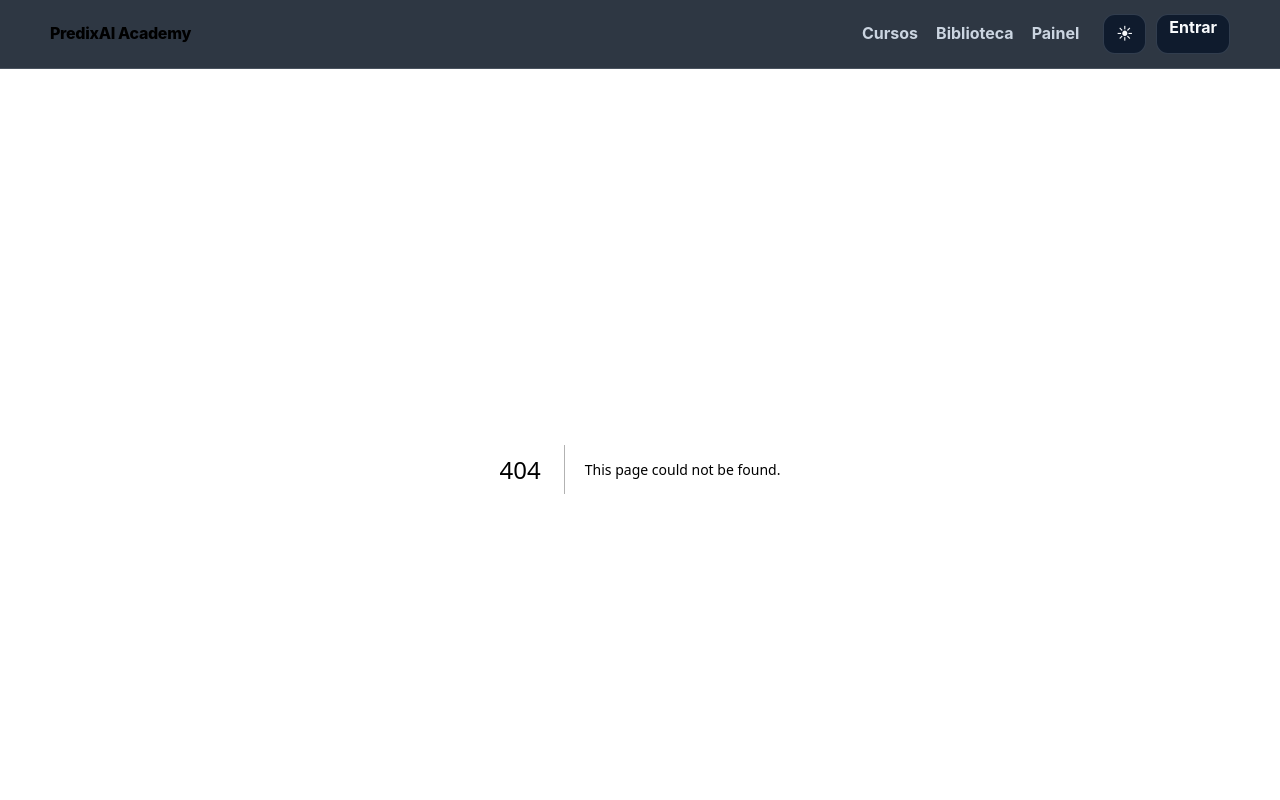
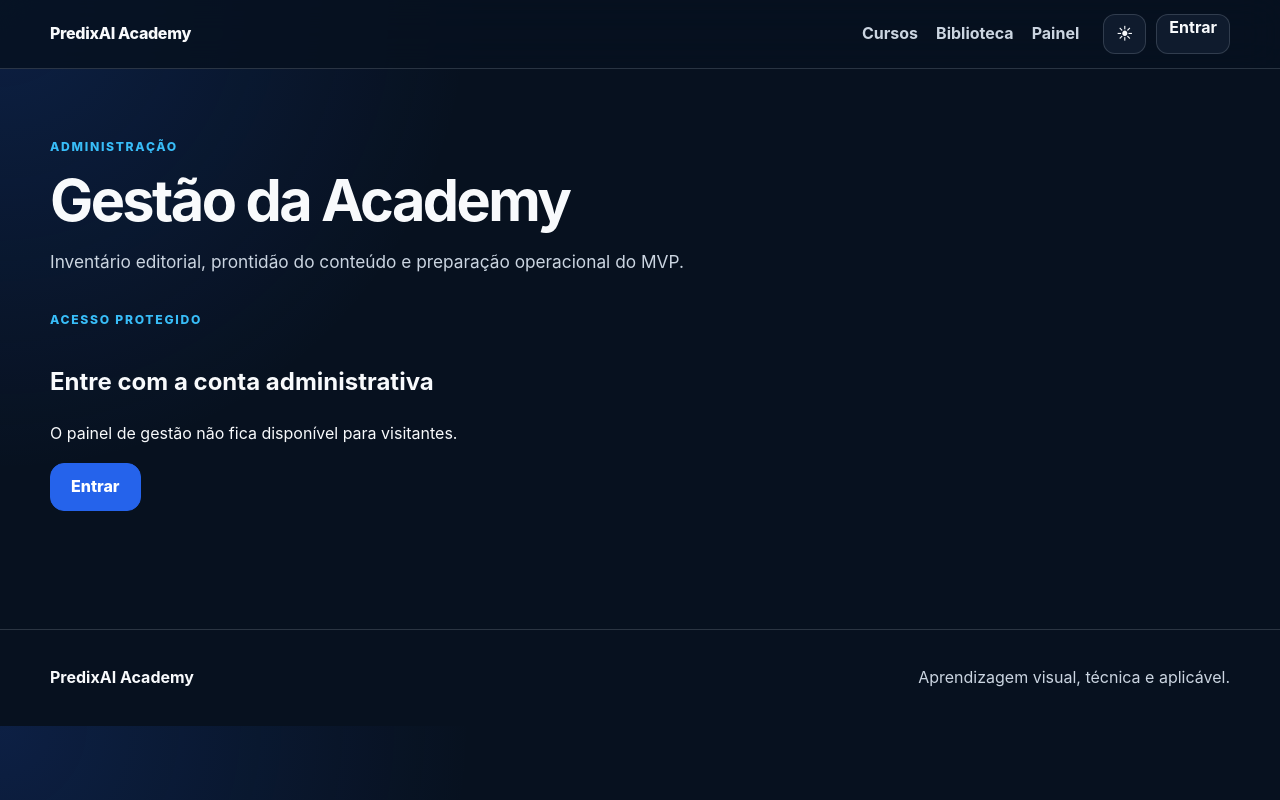
Before and after one commit to leon337/predixai-academy, a Next.js app: page /admin in a window 1280 px wide. Before the commit this address had no page. Shown: the top 800 px of the page. Built offline with nearby package versions, Linux system fonts and the light colour scheme.

Commit message:
feat(admin): add administration route

```diff
--- /dev/null
+++ b/app/admin/page.tsx
@@ -0,0 +1,14 @@
+import { AdminPanel } from "../../components/AdminPanel";
+
+export default function AdminPage() {
+  return (
+    <main className="page shell">
+      <section className="page-heading">
+        <span className="eyebrow">Administração</span>
+        <h1>Gestão da Academy</h1>
+        <p>Inventário editorial, prontidão do conteúdo e preparação operacional do MVP.</p>
+      </section>
+      <AdminPanel />
+    </main>
+  );
+}
```
